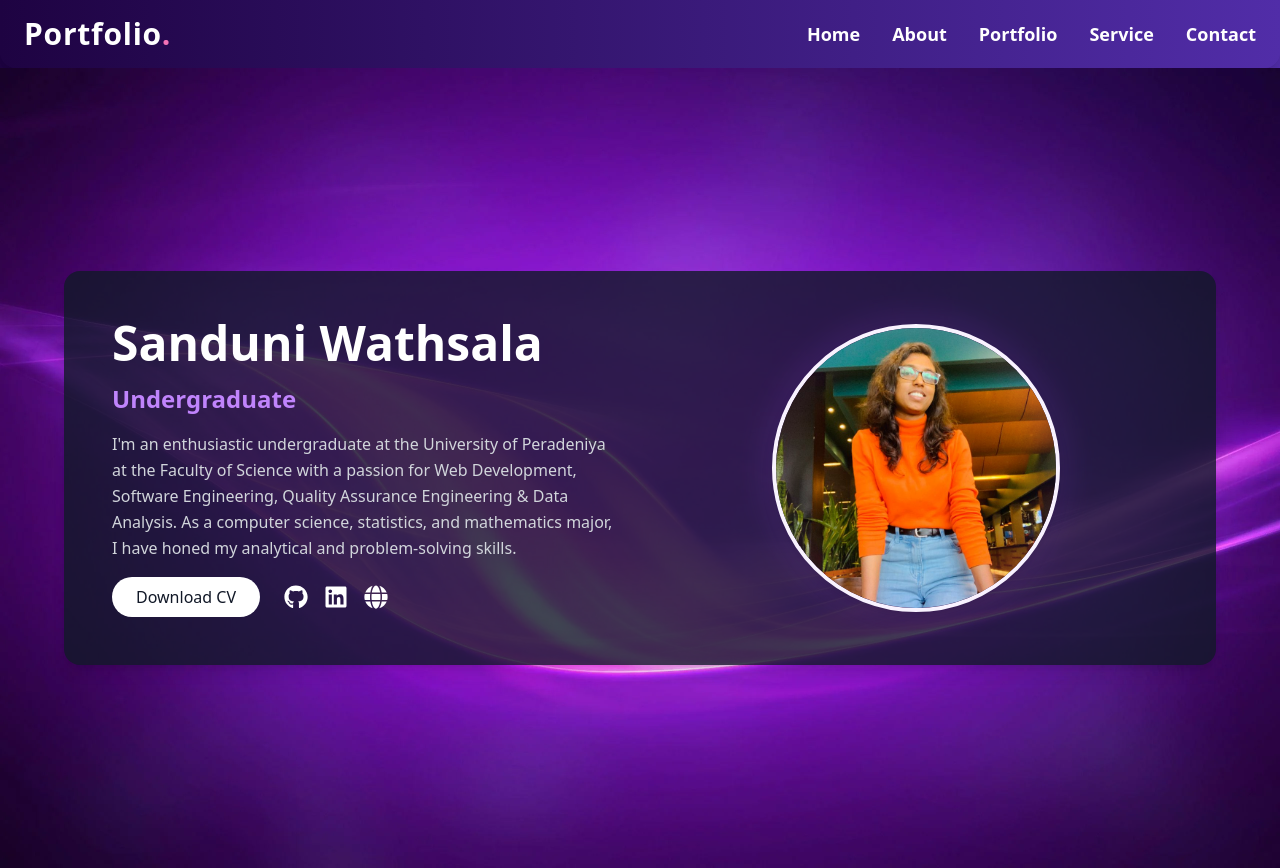
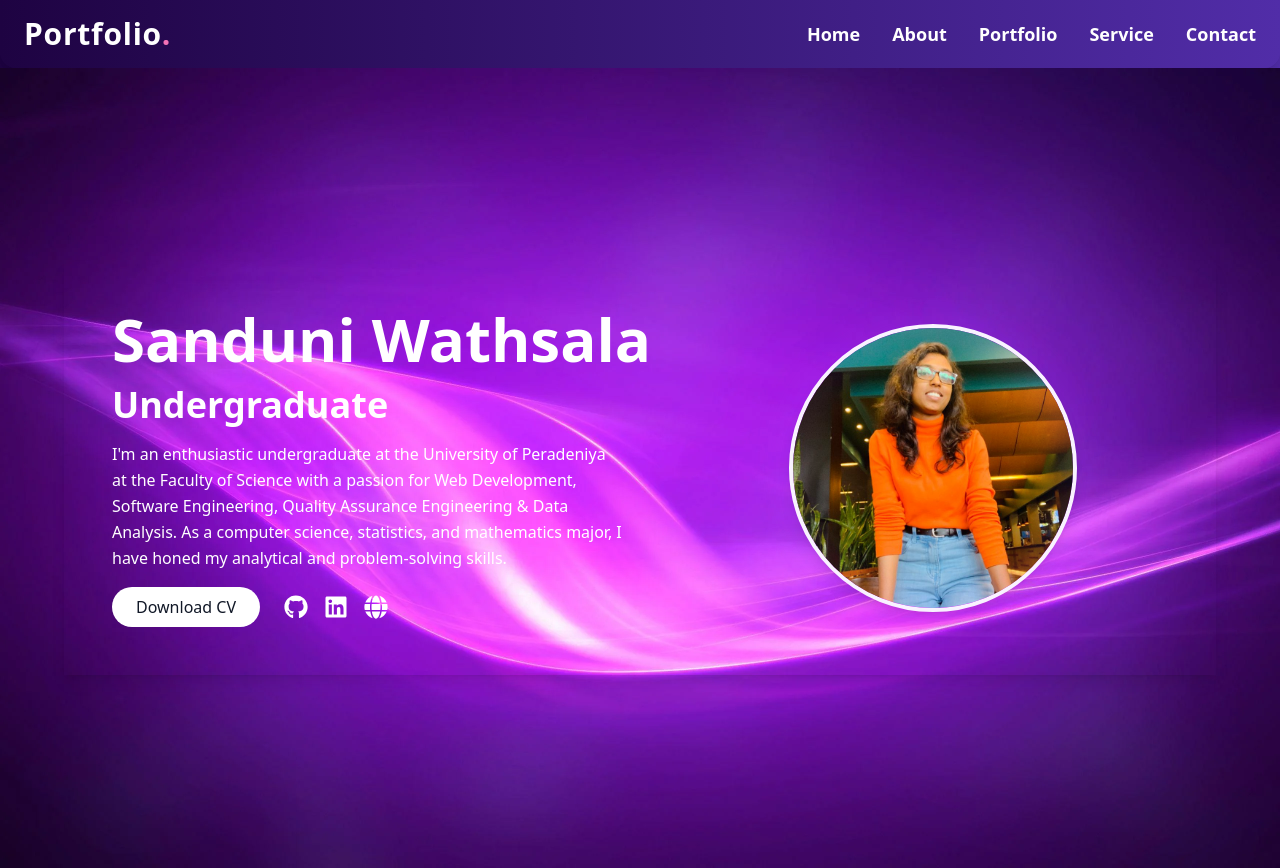
Before and after one commit to Sanduni4822/React-project-Individual, a React (Vite) app: page / in a window 1280 px wide. Built offline with nearby package versions, Linux system fonts and the light colour scheme.

Commit message:
Updated homepage again

```diff
--- a/src/pages/homepage/Homepage.jsx
+++ b/src/pages/homepage/Homepage.jsx
@@ -9,13 +9,16 @@ const Homepage = () => {
       className="flex items-center justify-center min-h-screen bg-cover bg-center bg-no-repeat px-10"
       style={{ backgroundImage: `url(${backgroundImage})` }} // Set background image
     >
-      <div className="flex flex-row bg-gray-900 bg-opacity-80 text-white rounded-2xl shadow-lg p-12 w-full max-w-6xl items-center gap-12">
+      <div className="flex flex-row text-white shadow-lg p-12 w-full max-w-6xl items-center gap-12">
 
         {/* Content Section */}
-        <div className="flex-1 text-left space-y-4">
-          <h1 className="text-5xl font-extrabold">Sanduni Wathsala</h1>
-          <h2 className="text-2xl font-semibold text-purple-400">Undergraduate</h2>
-          <p className="text-gray-300 leading-relaxed max-w-lg">
+        <div className="flex-1 text-left space-y-4 text-white">
+          <div className="flex space-x-4">
+            <h1 className="text-6xl font-extrabold">Sanduni</h1>
+            <h1 className="text-6xl font-extrabold">Wathsala</h1>
+          </div>
+          <h2 className="text-4xl font-semibold text-white">Undergraduate</h2>
+          <p className="text-white text-semibold leading-relaxed max-w-lg">
             I'm an enthusiastic undergraduate at the University of Peradeniya at the Faculty of Science
             with a passion for Web Development, Software Engineering, Quality Assurance Engineering & Data Analysis.
             As a computer science, statistics, and mathematics major, I have honed my analytical and problem-solving skills.
```
